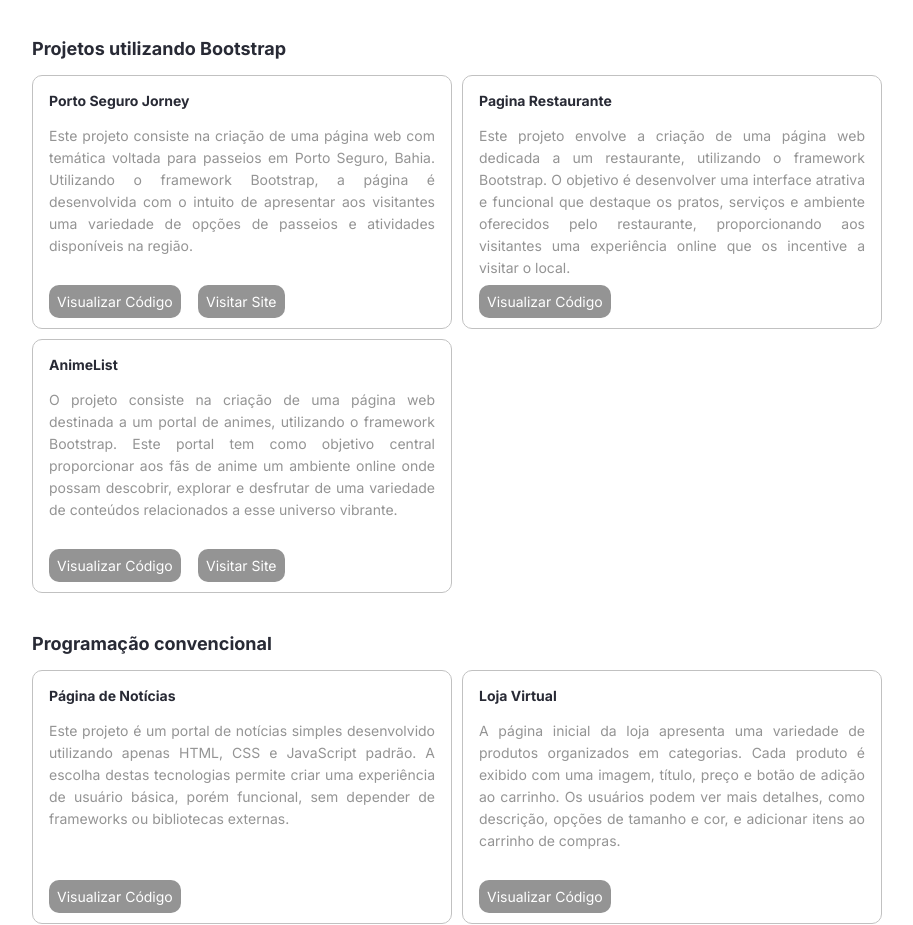
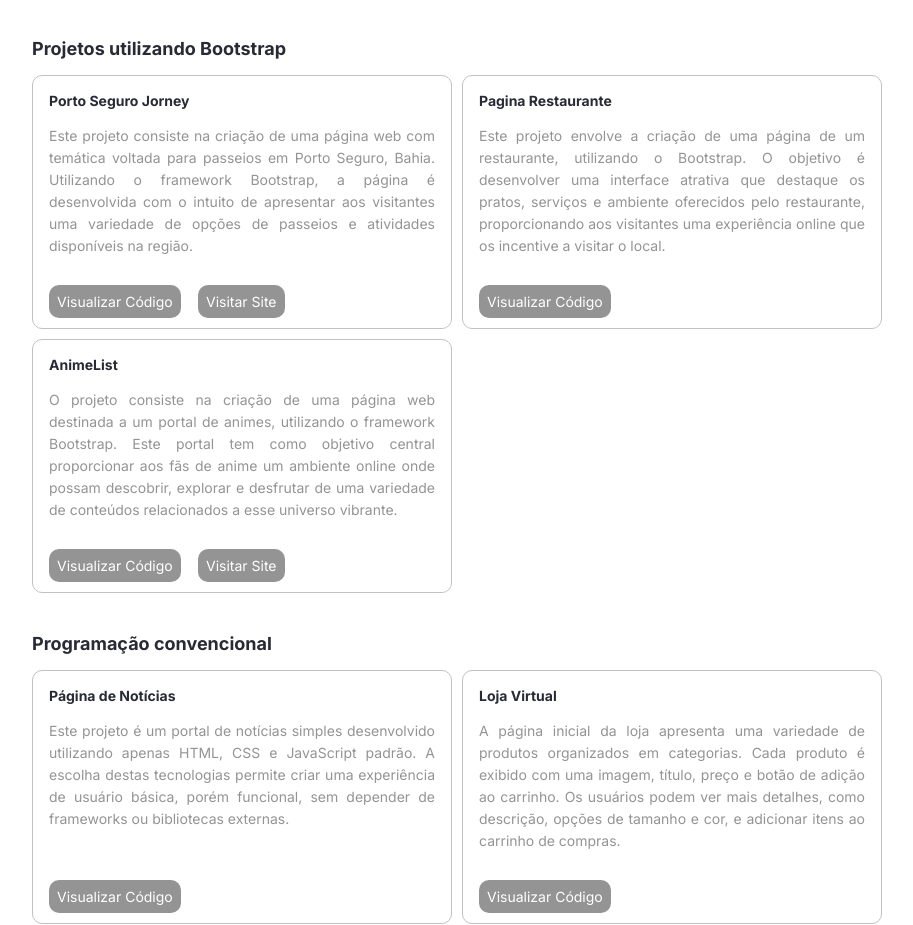
Before and after one commit to Gustavogdcosta/M29-homepage, a React (Create React App) app: page / in a window 1280 px wide. Shown: the part 2780-3705 px from the top of the page, without its empty margins (280-1193 px from the left). Built offline with nearby package versions, Linux system fonts and the light colour scheme.

Commit message:
ajustando pagina restaurante

```diff
--- a/src/components/Projeto/13-Restaurante/index.tsx
+++ b/src/components/Projeto/13-Restaurante/index.tsx
@@ -6,7 +6,7 @@ const ProjetoTreza = () => (
     <Card>
         <Titulo> Pagina Restaurante </Titulo>
         <Paragrafo tipo="secundario">
-        Este projeto envolve a criação de uma página web dedicada a um restaurante, utilizando o framework Bootstrap. O objetivo é desenvolver uma interface atrativa e funcional que
+        Este projeto envolve a criação de uma página de um restaurante, utilizando o Bootstrap. O objetivo é desenvolver uma interface atrativa que
         destaque os pratos, serviços e ambiente oferecidos pelo restaurante, proporcionando aos visitantes uma experiência online que os incentive a visitar o local.
         </Paragrafo>
         <LinkBotao href="https://github.com/Gustavogdcosta/modulo14-exemplo" target="_blank"> Visualizar Código </LinkBotao>
```
